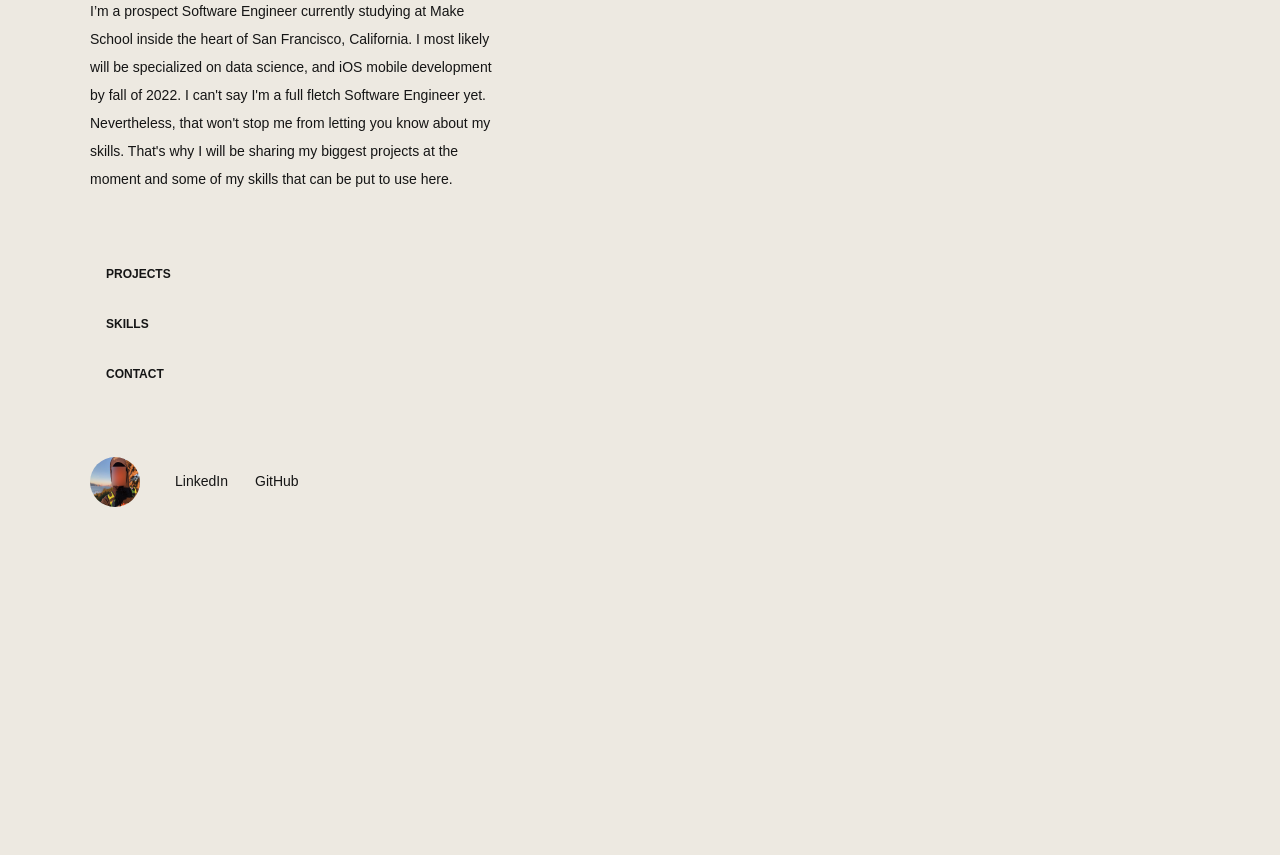
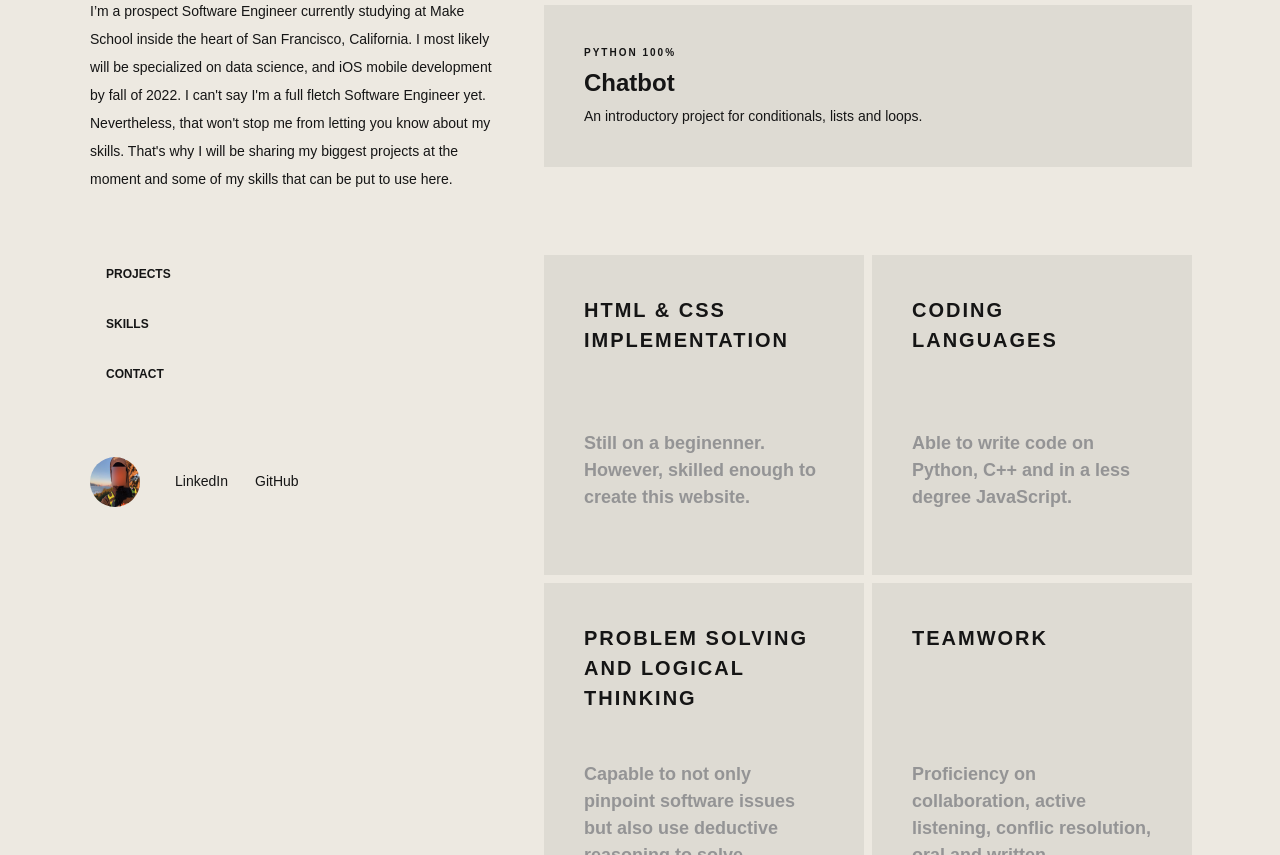
Before and after one commit to sicaramacuya/single-page-portfolio, a plain HTML site: page index.html in a window 1280 px wide. Shown: the part 245-1100 px from the top of the page. Before the commit the page ends 800 px from the top, so only its background shows below. Drawn offline with Linux system fonts and the light colour scheme.

Commit message:
styled projects and skills from right side container

```diff
--- a/index.html
+++ b/index.html
@@ -11,29 +11,23 @@
                     <div id="personal-info-container">
                         <h1>Hello, I'm Eric Morales.</h1>
                         <div id="parragraph-container">
-                            <p>I’m a prospect Software Engineer currently studying at Make School inside the heart of San Francisco, California. I most likely will be specialized on data science, and iOS mobile development by fall of 2022. I can't say I'm a full fletch Software Engineer yet. Nevertheless, that won't stop me from letting you know about my skills. That's why I will be sharing my biggest projects at the moment and some of my skills that can be put to use here.</p>
+                            <p id="p-1">I’m a prospect Software Engineer currently studying at Make School inside the heart of San Francisco, California. I most likely will be specialized on data science, and iOS mobile development by fall of 2022. I can't say I'm a full fletch Software Engineer yet. Nevertheless, that won't stop me from letting you know about my skills. That's why I will be sharing my biggest projects at the moment and some of my skills that can be put to use here.</p>
                         </div>
                     </div>
                     <nav id="navigator">
                         <ul id="ul-nav">
                             <li id="projects-link">
-                                <a id="projects" href="#projects-content">
-                                    <!-- <span id="project-num">01</span>
-                                    <span id="project-div"></span> -->
+                                <a href="#projects">
                                     <span id="project-text">Projects</span>
                                 </a>
                             </li>
                             <li id="skills-link">
-                                <a href="skills">
-                                    <!-- <span id="skills-num">02</span>
-                                    <span id="skills-div">-</span> -->
+                                <a href="#skills">
                                     <span id="skills-text">Skills</span>
                                 </a>
                             </li>
                             <li id="contact-link">
-                                <a href="contact">
-                                    <!-- <span id="contact-num">03</span>
-                                    <span id="contact-div">-</span> -->
+                                <a href="#contact">
                                     <span id="contact-text">Contact</span>
                                 </a>
                             </li>
@@ -56,21 +50,20 @@
                     </ul>
                 </div>
             </div>
-<!--
+
             <div id="right-side-container">
                 <div id="projects">
-                    <h2>Projects</h2>  ESTO SE TIENE QUE COMENTAR SOLO
                     <div id="projects-clip-board">
                         <article id="projects-article-1" class="project-articles">
-                            <a href="">
-                                <p class="project-domain">JavaScipt</p>
+                            <a class="article-link-selection" href="https://github.com/sicaramacuya/tip-calculator">
+                                <p class="project-domain">HTML 51% | CSS 35% | JavaScipt 14%</p>
                                 <h3 class="project-name">Tip Calculator</h3>
                                 <p class="project-description">An introductory project for learning JavaScript.</p>
                             </a>
                         </article>
                         <article id="projects-article-2" class="project-articles">
-                            <a href="">
-                                <p class="project-domain">Python</p>
+                            <a class="article-link-selection" href="https://github.com/sicaramacuya/chat-bot">
+                                <p class="project-domain">Python 100%</p>
                                 <h3 class="project-name">Chatbot</h3>
                                 <p class="project-description">An introductory project for conditionals, lists and loops.</p>
                             </a>
@@ -78,14 +71,13 @@
                     </div>
                 </div>
                 <div id="skills">
-                    <h2>Skills</h2>  ESTO SE TIENE QUE COMENTAR SOLO
                     <div id="skills-clip-board">
                         <article id="skills-article-1" class="skills-articles">
                             <div id="skills-card-1" class="skills-card">
                                 <header class="skill-header">
                                     <h3 class="skill">HTML & CSS Implementation</h3>
                                 </header>
-                                <div>
+                                <div class="skill-description-container">
                                     <h4 class="skills-description">Still on a beginenner. However, skilled enough to create this website.</h4>
                                 </div>
                             </div>
@@ -95,32 +87,28 @@
                                 <header class="skill-header">
                                     <h3 class="skill">Coding Languages</h3>
                                 </header>
-                                <div>
+                                <div class="skill-description-container">
                                     <h4 class="skills-description">Able to write code on Python, C++ and in a less degree JavaScript.</h4>
                                 </div>
                             </div>
                         </article>
                         <article id="skills-article-3" class="skills-articles">
                             <div id="skills-card-3" class="skills-card">
-                                <div id="skills-card-2" class="skills-card">
                                 <header class="skill-header">
                                     <h3 class="skill">Problem Solving and Logical Thinking</h3>
                                 </header>
-                                    <div>
+                                <div class="skill-description-container">
                                     <h4 class="skills-description">Capable to not only pinpoint software issues but also use deductive reasoning to solve problems.</h4>
-                                    </div>
                                 </div>
                             </div>
                         </article>
                         <article id="skills-article-4" class="skills-articles">
                             <div id="skills-card-4" class="skills-card">
-                                <div id="skills-card-2" class="skills-card">
                                 <header class="skill-header">
                                     <h3 class="skill">Teamwork</h3>
                                 </header>
-                                    <div>
+                                <div class="skill-description-container">
                                     <h4 class="skills-description">Proficiency on collaboration, active listening, conflic resolution, oral and written communication.</h4>
-                                    </div>
                                 </div>
                             </div>
                         </article>
@@ -147,7 +135,7 @@
                 <div id="resize-sensor-expand"></div>
                 <div id="resize-sensor-shrink"></div>
             </div>
--->
+
         </div>
     </body>
 </html>
--- a/resources/css/styles.css
+++ b/resources/css/styles.css
@@ -58,7 +58,7 @@ h1 {
     line-height: 2;
 }
 
-p {
+#p-1 {
     margin-top: 32px;
 }
 
@@ -85,23 +85,16 @@ li {
 }
 
 #projects {
-    background-color: transparent;
-    text-decoration: inherit;
-    display: inline-flex;
-    align-items: center;
+    margin-top: -96px;
+    padding-top: 88px;
 }
 #skills {
-    background-color: transparent;
-    text-decoration: inherit;
-    display: inline-flex;
-    align-items: center;
+    padding-top: 88px;
 }
 
 #contact {
-    background-color: transparent;
-    text-decoration: inherit;
-    display: inline-flex;
-    align-items: center;
+    margin-bottom: 48px;
+    padding-top: 88px;
 }
 
 #project-text:hover {
@@ -133,6 +126,7 @@ span {
 
 a {
     color: rgb(21, 21, 21);
+    text-decoration: none;
 }
 
 #bottom-left-container {
@@ -158,3 +152,102 @@ img {
     margin-left: -16px;
     margin-right: -16px;
 }
+
+#right-side-container {
+    padding-left: 0;
+    position: absolute;
+    right: 0;
+    max-width: 736px;
+    padding-top: 88px;
+    padding-bottom: 88px;
+    padding-right: 88px;
+}
+
+#projects-clip-board {
+    margin-top: -8px;
+    margin-bottom: -8px;
+}
+
+.project-articles {
+    background-color: rgba(218, 215, 208, 0.776);
+    margin-top: 8px;
+    margin-bottom: 8px;
+}
+
+.project-articles:hover {
+    opacity: 40%;
+    transition: all .2s ease-in-out;
+}
+
+.article-link-selection {
+    display: block;
+    padding: 40px;
+}
+
+.project-domain {
+    font-weight: 700;
+    font-size: 10px;
+    text-transform: uppercase;
+    letter-spacing: 2px;
+}
+
+.project-name {
+    font-weight: 600;
+    font-size: 24px;
+    line-height: 1.25;
+    margin-top: 8px;
+}
+
+.project-description {
+    margin-top: 8px;
+}
+
+#skills-clip-board {
+    display: flex;
+    flex-wrap: wrap;
+    margin: -4px;
+    padding-bottom: 0;
+    padding-top: 0;
+}
+
+.skills-articles {
+    flex: none;
+    margin: 4px;
+    min-height: 320px;
+    width: 320px;
+    /* transform: translateY(-11.4px); */
+    background-color: rgba(218, 215, 208, 0.776);
+}
+
+.skills-card {
+    display: flex;
+    flex-direction: column;
+    justify-content: space-between;
+    height: 100%;
+    min-height: inherit;
+    padding: 40px;
+    width: 100%;
+}
+
+.skills-articles:hover {
+    opacity: 40%;
+    transition: all .2s ease-in-out;
+}
+
+.skill {
+    font-weight: 700;
+    font-size: 20px;
+    text-transform: uppercase;
+    letter-spacing: 2px;
+}
+
+.skill-description-container {
+    display: flex;
+    flex-direction: column;
+    margin-top: 24px;
+}
+
+.skills-description {
+    font-weight: 600;
+    font-size: 18px;
+}
```
Lines whose indentation alone changed are shown as unchanged.
